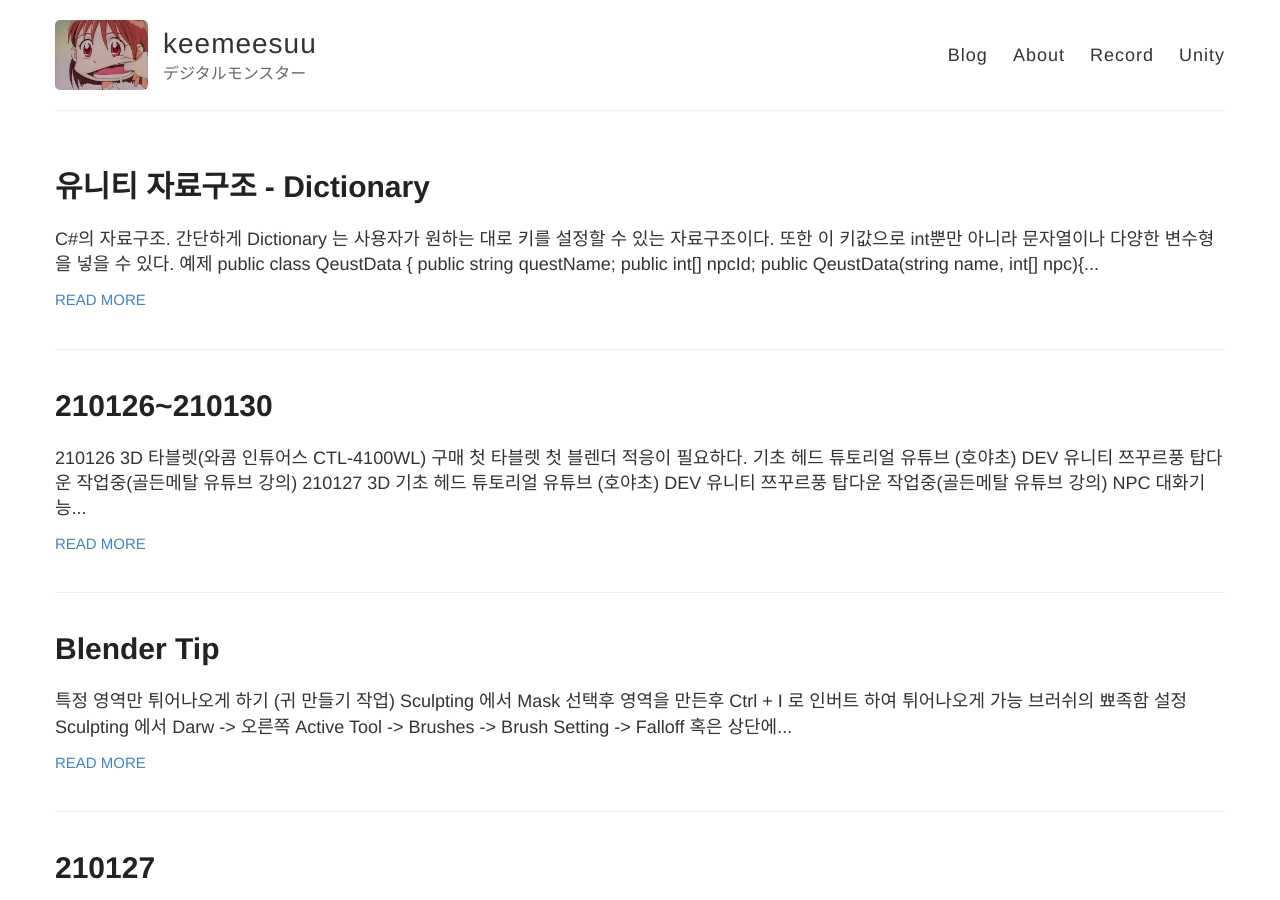
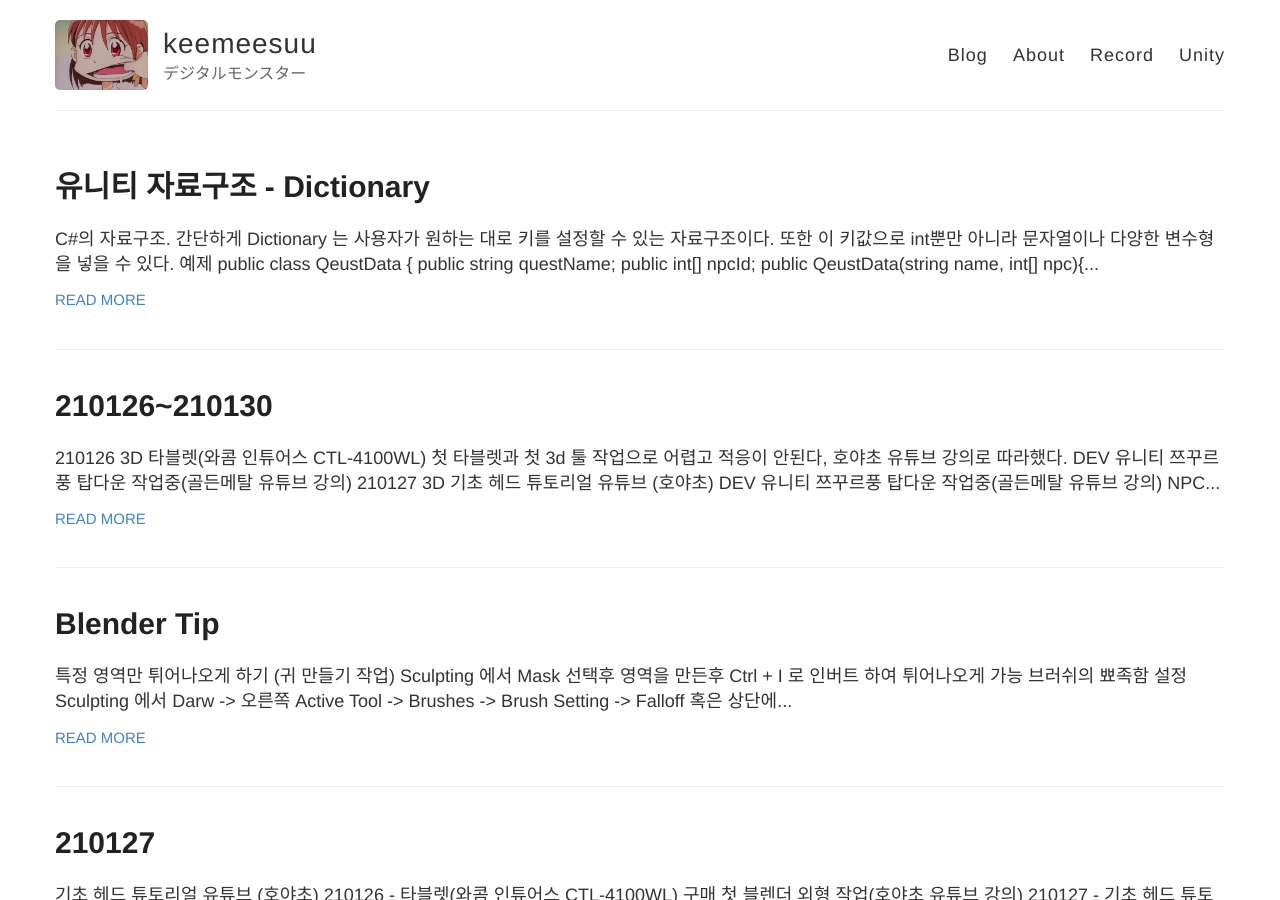
Before and after one commit to keemeesuu/keemeesuu.github.io, a Jekyll site: the page built from index.html, in a window 1280 px wide and 900 px high. Built offline with Jekyll 4.4.1, drawn with Linux system fonts in a browser that asks for light colours.

Commit message:
Update 2021-01-28-210126~210130.md

```diff
--- a/_posts/Record/2021-01-28-210126~210130.md
+++ b/_posts/Record/2021-01-28-210126~210130.md
@@ -12,7 +12,7 @@ categories: [ Record ]
 
 ![Blender](/images/diary/Screen Shot 2021-01-26 at 12.57.03 PM.png "Blender"){: width="600px"}
 
-타블렛(와콤 인튜어스 CTL-4100WL) 구매 첫 타블렛 첫 블렌더 적응이 필요하다. 기초 헤드 튜토리얼 유튜브 (호야초)
+타블렛(와콤 인튜어스 CTL-4100WL) 첫 타블렛과 첫 3d 툴 작업으로 어렵고 적응이 안된다, 호야초 유튜브 강의로 따라했다.
 
 ### DEV
 
```
